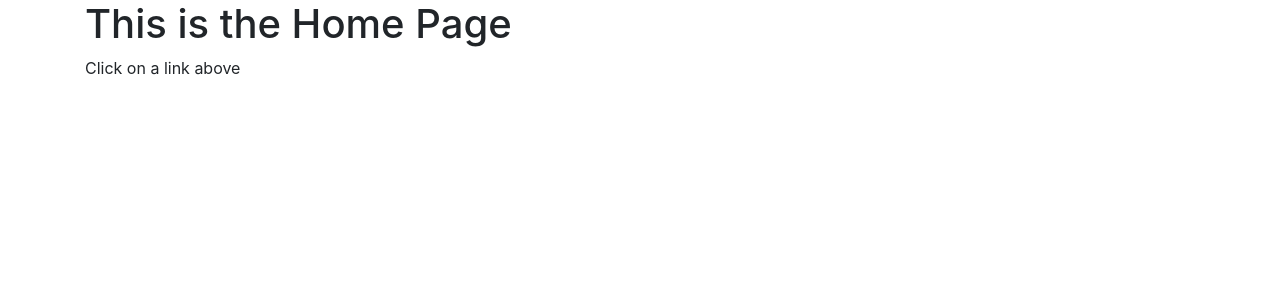
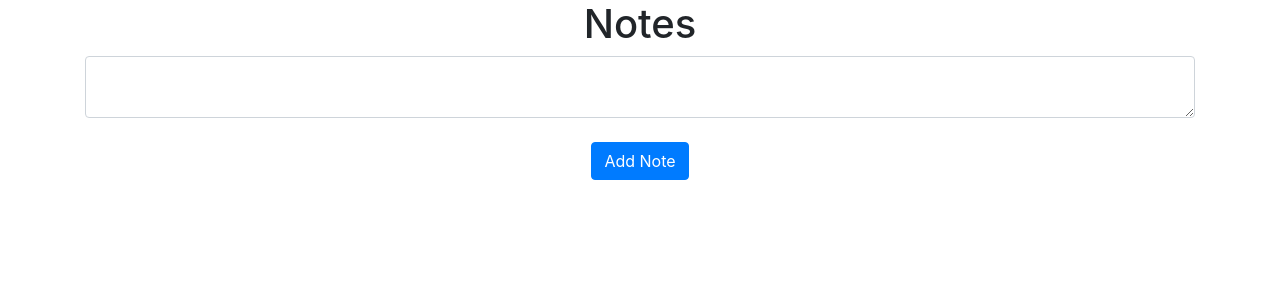
Before and after one commit to notBillJames/doordash, a Flask app: page / in a window 1280 px wide. Shown: the part 56-356 px from the top of the page. Run offline with Flask 2, Linux system fonts and the light colour scheme; a user stored in the database is signed in; data that the repository does not hold is empty; some libraries are stand-ins or nearby versions.

Commit message:
add note functionality

```diff
--- /dev/null
+++ b/website_beta/website/static/index.js
@@ -0,0 +1,8 @@
+function deleteNote(noteId) {
+    fetch("/delete-note", {
+      method: "POST",
+      body: JSON.stringify({ noteId: noteId }),
+    }).then((_res) => {
+      window.location.href = "/";
+    });
+  }
--- a/website_beta/website/templates/home.html
+++ b/website_beta/website/templates/home.html
@@ -1,5 +1,21 @@
-{% extends "base.html" %}
-{% block content %}
-<h1>This is the Home Page</h1>
-<p>Click on a link above</p>
-{% endblock %}
+{% extends "base.html" %} {% block title %}Home{% endblock %} {% block content
+    %}
+    <h1 align="center">Notes</h1>
+    <ul class="list-group list-group-flush" id="notes">
+      {% for note in user.notes %}
+      <li class="list-group-item">
+        {{ note.data }}
+        <button type="button" class="close" onclick="deleteNote({{ note.id }})">
+          <span aria-hidden="true">&times;</span>
+        </button>
+      </li>
+      {% endfor %}
+    </ul>
+    <form method="POST">
+      <textarea name="note" id="note" class="form-control"></textarea>
+      <br />
+      <div align="center">
+        <button type="submit" class="btn btn-primary">Add Note</button>
+      </div>
+    </form>
+    {% endblock %}
--- a/website_beta/website/views.py
+++ b/website_beta/website/views.py
@@ -1,10 +1,41 @@
-from flask import Blueprint, render_template
+import re
+from flask import Blueprint, render_template, flash, request, jsonify
 from flask_login import login_required, current_user
+from .models import Note
+from . import db
+import json
 
 views = Blueprint('views', __name__)
 
 
-@views.route('/')
+@views.route('/', methods=['GET', 'POST'])
 @login_required
 def home():
+    if request.method == 'POST':
+        note = request.form.get('note')
+
+        if len(note) < 1:
+            flash('Note is too short', category='error')
+        else:
+            new_note = Note(
+                data=note,
+                user_id=current_user.id
+            )
+            db.session.add(new_note)
+            db.session.commit()
+            flash('Note added', category='success')
+
     return render_template('home.html', user=current_user)
+
+
+@views.route('/delete-note', methods=['POST'])
+def delete_note():
+    note = json.loads(request.data)
+    noteID = note['noteId']
+    note = Note.query.get(noteID)
+    if note:
+        if note.user_id == current_user.id:
+            db.session.delete(note)
+            db.session.commit()
+
+    return jsonify({})
```
Also changed, not shown: website_beta/website/database.db.
